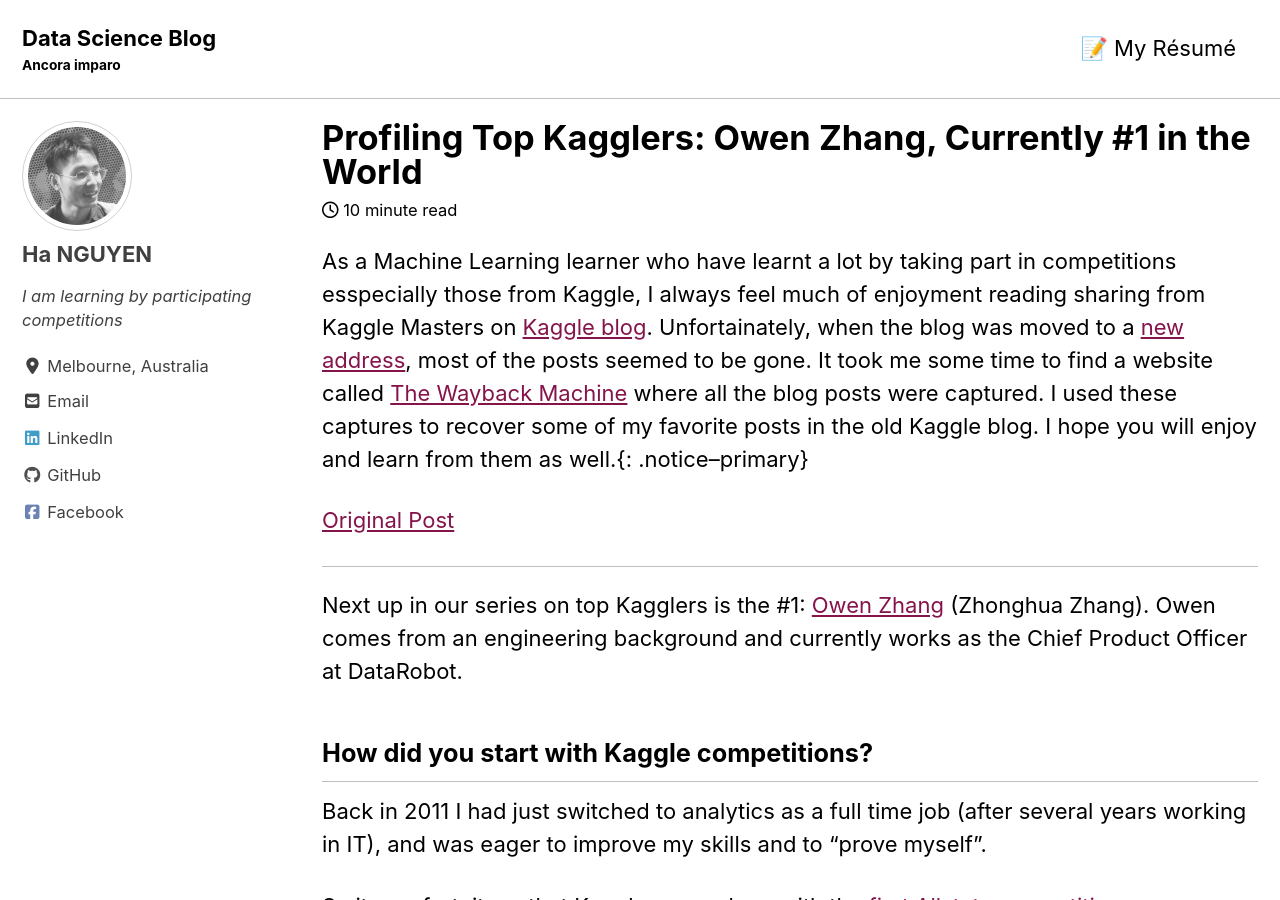
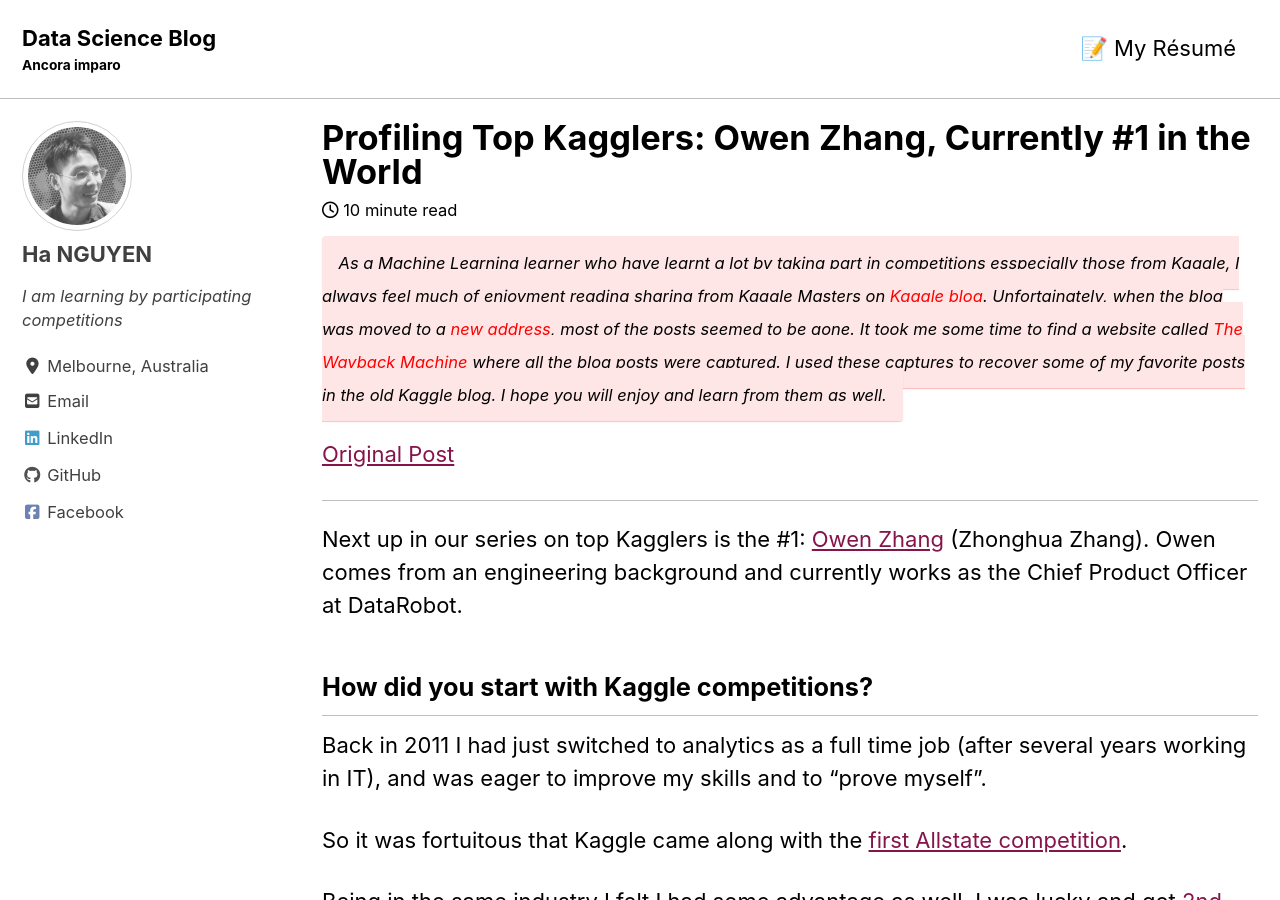
Before and after one commit to datasciblog/datasciblog.github.io, a Jekyll site: the page built from _posts/2015-06-22-profiling-top-kagglers-owen-zhang-currently-1-in-the-world.md, in a window 1280 px wide and 900 px high. Built offline with Jekyll 4.4.1, drawn with Linux system fonts in a browser that asks for light colours; cached includes are drawn as plain includes; nearby versions of some CDN libraries.

Commit message:
Update 2015-06-22-profiling-top-kagglers-owen-zhang-currently-1-in-the-world.md

```diff
--- a/_posts/2015-06-22-profiling-top-kagglers-owen-zhang-currently-1-in-the-world.md
+++ b/_posts/2015-06-22-profiling-top-kagglers-owen-zhang-currently-1-in-the-world.md
@@ -14,7 +14,7 @@ classes: wide
 # toc_icon: "cog"
 ---
 
-As a Machine Learning learner who have learnt a lot by taking part in competitions esspecially those from Kaggle, I always feel much of enjoyment reading sharing from Kaggle Masters on [Kaggle blog](http://blog.kaggle.com). Unfortainately, when the blog was moved to a [new address](https://medium.com/kaggle-blog), most of the posts seemed to be gone. It took me some time to find a website called [The Wayback Machine](https://web.archive.org/) where all the blog posts were captured. I used these captures to recover some of my favorite posts in the old Kaggle blog. I hope you will enjoy and learn from them as well.{: .notice--primary}
+*As a Machine Learning learner who have learnt a lot by taking part in competitions esspecially those from Kaggle, I always feel much of enjoyment reading sharing from Kaggle Masters on [Kaggle blog](http://blog.kaggle.com). Unfortainately, when the blog was moved to a [new address](https://medium.com/kaggle-blog), most of the posts seemed to be gone. It took me some time to find a website called [The Wayback Machine](https://web.archive.org/) where all the blog posts were captured. I used these captures to recover some of my favorite posts in the old Kaggle blog. I hope you will enjoy and learn from them as well.*{: .notice--primary}
 
 [Original Post](http://blog.kaggle.com/2015/06/22/profiling-top-kagglers-owen-zhang-currently-1-in-the-world/)
 
```
